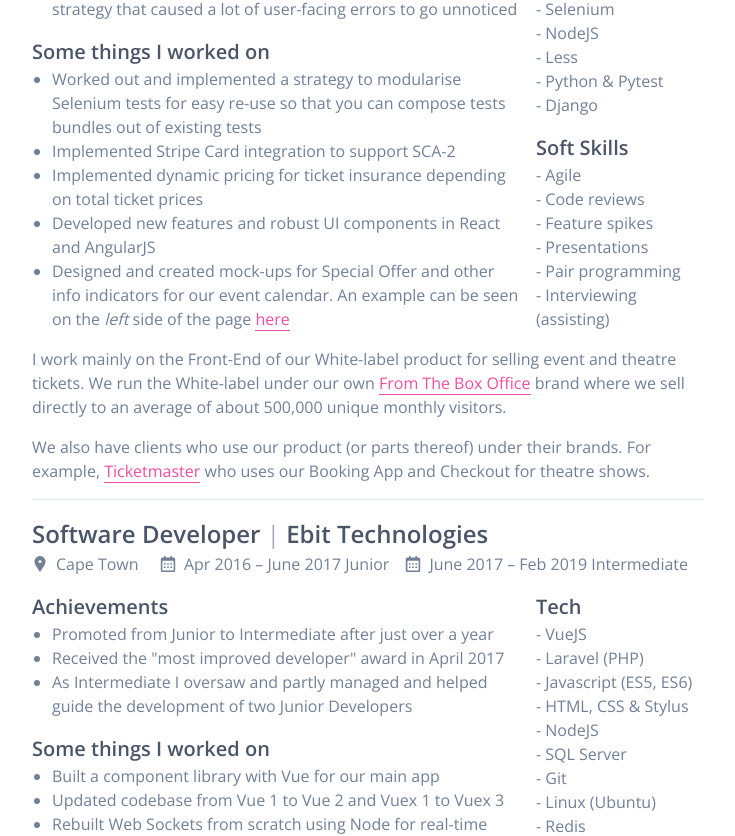
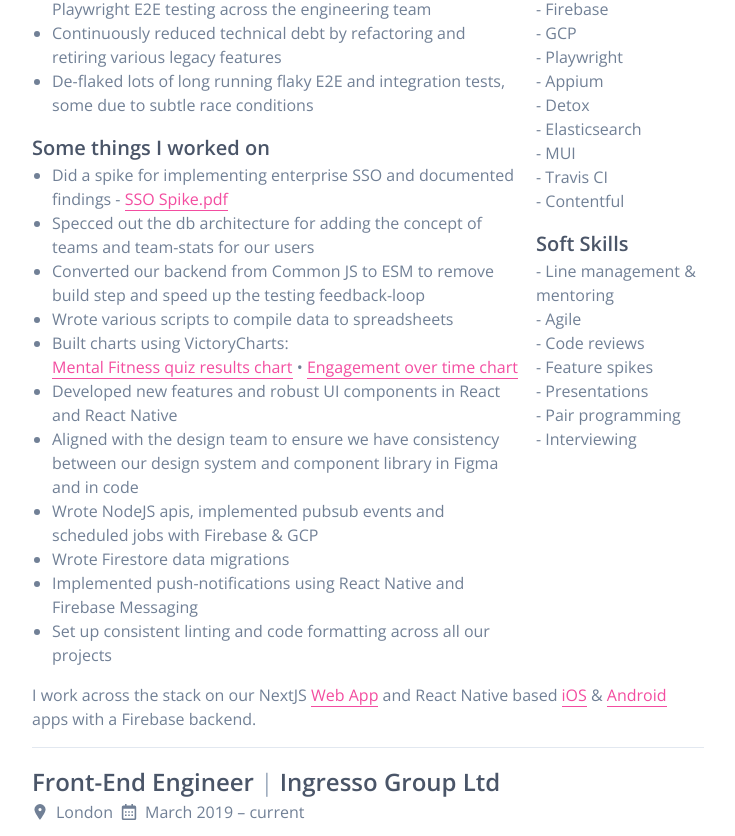
Before and after one commit to stevgouws/stevengouws.com, a Next.js app: page /CV in a window 1280 px wide. Shown: the part 556-1392 px from the top of the page, without its empty margins (272-1007 px from the left). Built offline with nearby package versions, Linux system fonts and the light colour scheme.

Commit message:
Add Fika experience

```diff
--- a/pages/CV.js
+++ b/pages/CV.js
@@ -19,6 +19,107 @@ export default function CV() {
           <ContactDetails classes="mt-4 lg:ml-4 lg:flex-1 lg:mt-0 print:ml-4 print:flex-1 print:mt-0" />
         </div>
       </Section>
+      <Job
+        hideHrForPrint
+        company="Fika Community Ltd"
+        position="Senior Software Engineer"
+        duration={[
+          "May 2021 – Aug 2022 - Senior",
+          "Aug 2022 – Current - Intermediate",
+        ]}
+        location="Fully remote, based in London"
+        achievements={[
+          "Promoted to Senior Software Engineer after just over a year",
+          "Lead on several features and took ownership of deploys and releases",
+          "Introduced and became the go-to source of knowledge for Playwright E2E testing across the engineering team",
+          "Continuously reduced technical debt by refactoring and retiring various legacy features",
+          "De-flaked lots of long running flaky E2E and integration tests, some due to subtle race conditions",
+        ]}
+        exampleTasks={[
+          <>
+            Did a spike for implementing enterprise SSO and documented findings
+            -{" "}
+            <Link
+              href="https://drive.google.com/file/d/11Wz9w-vXjOY-PlyNXQQ9HuLU5t3fsb76/view?usp=sharing"
+              target="_blank"
+            >
+              SSO Spike.pdf
+            </Link>
+          </>,
+          "Specced out the db architecture for adding the concept of teams and team-stats for our users",
+          "Converted our backend from Common JS to ESM to remove build step and speed up the testing feedback-loop",
+          "Wrote various scripts to compile data to spreadsheets",
+          <>
+            Built charts using VictoryCharts:
+            <br />{" "}
+            <Link
+              href="https://drive.google.com/file/d/1cgIUo-5rBYPXlN1kyjkI4OFAi1-oZB4P/view?usp=sharing"
+              target="_blank"
+            >
+              Mental Fitness quiz results chart
+            </Link>
+            {" • "}
+            <Link
+              href="https://drive.google.com/file/d/1SE78Rkx5MmD7H2dw-z2ZVMaTA0SI31Hg/view?usp=sharing"
+              target="_blank"
+            >
+              Engagement over time chart
+            </Link>
+          </>,
+          "Developed new features and robust UI components in React and React Native",
+          "Aligned with the design team to ensure we have consistency between our design system and component library in Figma and in code",
+          "Wrote NodeJS apis, implemented pubsub events and scheduled jobs with Firebase & GCP",
+          "Wrote Firestore data migrations",
+          "Implemented push-notifications using React Native and Firebase Messaging",
+          "Set up consistent linting and code formatting across all our projects",
+        ]}
+        tech={[
+          "React & Redux",
+          "NextJS",
+          "React Native",
+          "NodeJS",
+          "Firebase",
+          "GCP",
+          "Playwright",
+          "Appium",
+          "Detox",
+          "Elasticsearch",
+          "MUI",
+          "Travis CI",
+          "Contentful",
+        ]}
+        softSkills={[
+          "Line management & mentoring",
+          "Agile",
+          "Code reviews",
+          "Feature spikes",
+          "Presentations",
+          "Pair programming",
+          "Interviewing",
+        ]}
+      >
+        <p>
+          I work across the stack on our NextJS{" "}
+          <Link href="https://app.fika.community/welcome/" target="_blank">
+            Web App
+          </Link>{" "}
+          and React Native based{" "}
+          <Link
+            href="https://apps.apple.com/gb/app/fika/id1465248342"
+            target="_blank"
+          >
+            iOS
+          </Link>{" "}
+          &{" "}
+          <Link
+            href="https://play.google.com/store/apps/details?id=community.fika.app.prod&hl=en_GB&gl=US"
+            target="_blank"
+          >
+            Android
+          </Link>{" "}
+          apps with a Firebase backend.
+        </p>
+      </Job>
       <Job
         hideHrForPrint
         company="Ingresso Group Ltd"
@@ -73,27 +174,28 @@ export default function CV() {
         ]}
       >
         <p>
-          I work mainly on the Front-End of our White-label product for selling
-          event and theatre tickets. We run the White-label under our own{" "}
+          I worked mainly on the Front-End of our White-label product for
+          selling event and theatre tickets. We ran the White-label under our
+          own{" "}
           <Link
             href="https://www.fromtheboxoffice.com/category/162-theatre/"
             target="_blank"
           >
             From The Box Office
           </Link>{" "}
-          brand where we sell directly to an average of about 500,000 unique
+          brand where we sold directly to an average of about 500,000 unique
           monthly visitors.
         </p>
         <p>
-          We also have clients who use our product (or parts thereof) under
+          We also had clients who used our product (or parts thereof) under
           their brands. For example,{" "}
           <Link
-            href="https://theatre.ticketmaster.co.uk/book/17ZC6-sister-act-the-musical/"
+            href="https://theatre.ticketmaster.co.uk/book/1F1W0-tina-the-tina-turner-musical/"
             target="_blank"
           >
             Ticketmaster
           </Link>{" "}
-          who uses our Booking App and Checkout for theatre shows.
+          who used our Booking App and Checkout for theatre shows.
         </p>
         <p></p>
       </Job>
@@ -183,17 +285,19 @@ function Introduction() {
   return (
     <div>
       <p>
-        I’m friendly, very self-sufficient and always keen to learn and grow my
-        skills. I would love to work for an organisation that supports and
-        encourages this. <br />
+        I'm a friendly, self-sufficient Software Engineer with 8 years
+        commercial experience in shipping code to users and working in
+        cross-functional teams.
+        <br />
       </p>
       <p>
-        I get a kick out of it every single time I learn a shorter, cleaner,
-        faster or more maintainable way to code something and I use{" "}
-        <Link href="https://sivers.org/srs" target="_blank">
+        I'm always keen to learn and grow my skills. I get a kick out of it
+        every single time I learn a shorter, cleaner, faster or more
+        maintainable way to code something and I use{" "}
+        <Link href="https://ncase.me/remember/" target="_blank">
           spaced repetition learning
         </Link>{" "}
-        daily to help cement new things I learn.
+        daily to help cement new concepts.
       </p>
     </div>
   );
```
